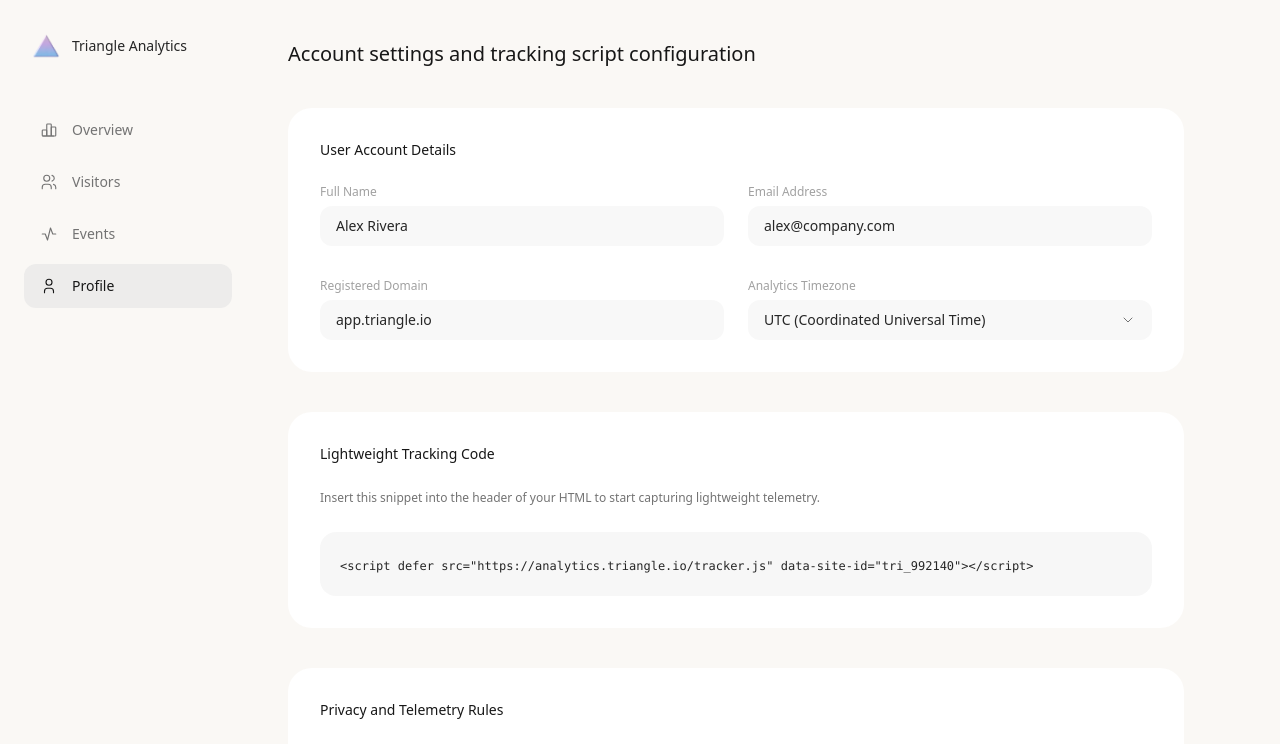
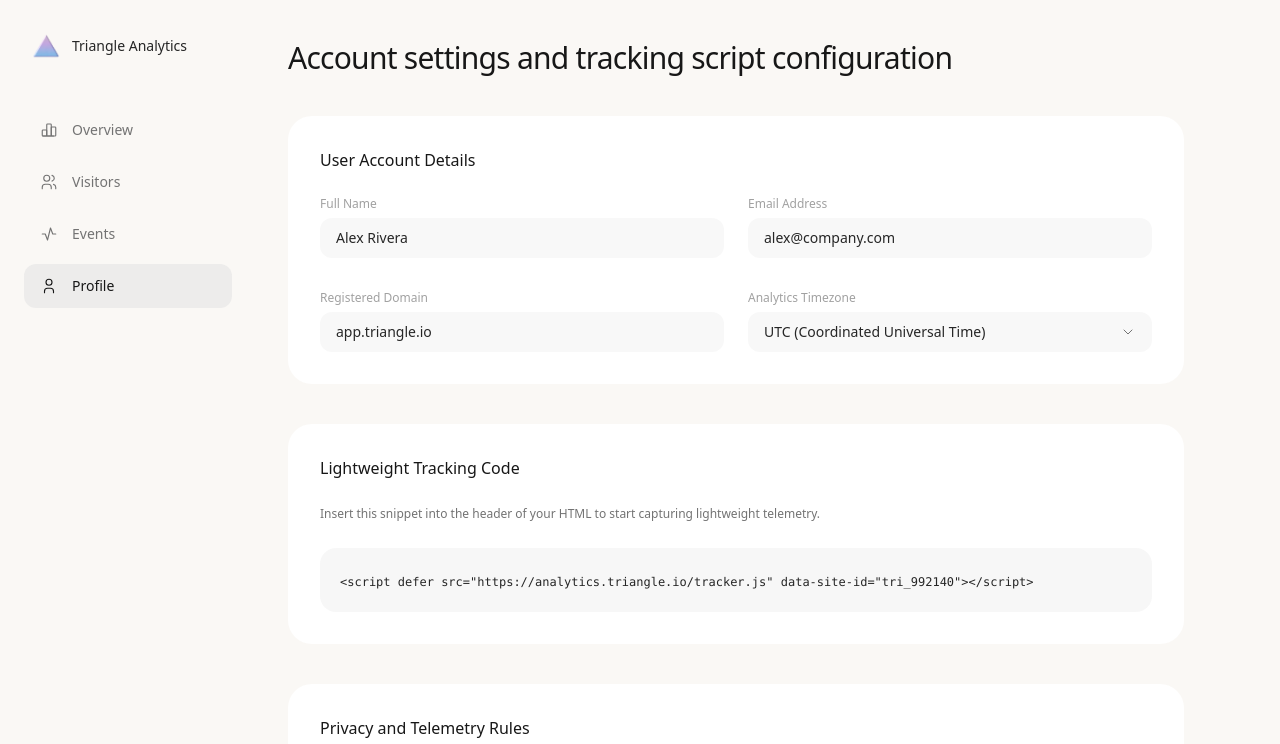
Before and after one commit to wisdomnova/triangle-analytics, a Next.js app: page /profile in a window 1280 px wide. Shown: the top 744 px of the page. Built offline with nearby package versions, Linux system fonts and the light colour scheme.

Commit message:
style: enhance header typography with larger size and medium weight

```diff
--- a/app/(dashboard)/events/page.tsx
+++ b/app/(dashboard)/events/page.tsx
@@ -62,7 +62,7 @@ export default function EventsPage() {
 
   return (
     <div className="flex flex-col gap-10 w-full">
-      <h1 className="text-xl font-light text-neutral-900">
+      <h1 className="text-2xl sm:text-3xl font-medium tracking-tight text-neutral-900">
         Custom conversion goals and user interaction event triggers
       </h1>
 
--- a/app/(dashboard)/overview/page.tsx
+++ b/app/(dashboard)/overview/page.tsx
@@ -79,7 +79,7 @@ export default function OverviewPage() {
     <div className="flex flex-col gap-10 w-full">
       {/* Top Header Controls */}
       <div className="flex flex-col md:flex-row md:items-center justify-between gap-6">
-        <h1 className="text-xl font-light text-neutral-900">
+        <h1 className="text-2xl sm:text-3xl font-medium tracking-tight text-neutral-900">
           Real time web traffic and visitor engagement overview
         </h1>
 
--- a/app/(dashboard)/profile/page.tsx
+++ b/app/(dashboard)/profile/page.tsx
@@ -26,13 +26,13 @@ export default function ProfilePage() {
 
   return (
     <div className="flex flex-col gap-10 w-full max-w-4xl">
-      <h1 className="text-xl font-light text-neutral-900">
+      <h1 className="text-2xl sm:text-3xl font-medium tracking-tight text-neutral-900">
         Account settings and tracking script configuration
       </h1>
 
       {/* Account Info Panel */}
       <div className="bg-white rounded-3xl p-8 flex flex-col gap-6">
-        <span className="text-sm font-normal text-neutral-900">
+        <span className="text-base font-medium text-neutral-900">
           User Account Details
         </span>
 
@@ -70,7 +70,7 @@ export default function ProfilePage() {
 
       {/* Tracking Script Snippet Panel */}
       <div className="bg-white rounded-3xl p-8 flex flex-col gap-6">
-        <span className="text-sm font-normal text-neutral-900">
+        <span className="text-base font-medium text-neutral-900">
           Lightweight Tracking Code
         </span>
 
@@ -87,7 +87,7 @@ export default function ProfilePage() {
 
       {/* Privacy Preferences */}
       <div className="bg-white rounded-3xl p-8 flex flex-col gap-6">
-        <span className="text-sm font-normal text-neutral-900">
+        <span className="text-base font-medium text-neutral-900">
           Privacy and Telemetry Rules
         </span>
 
--- a/app/(dashboard)/visitors/page.tsx
+++ b/app/(dashboard)/visitors/page.tsx
@@ -80,7 +80,7 @@ export default function VisitorsPage() {
 
   return (
     <div className="flex flex-col gap-10 w-full">
-      <h1 className="text-xl font-light text-neutral-900">
+      <h1 className="text-2xl sm:text-3xl font-medium tracking-tight text-neutral-900">
         Live visitor sessions and active customer telemetry logs
       </h1>
 
--- a/components/dashboard/DataTable.tsx
+++ b/components/dashboard/DataTable.tsx
@@ -90,7 +90,7 @@ export default function DataTable({ title, rows }: DataTableProps) {
       {/* Header controls: Search & Filters */}
       <div className="flex flex-col sm:flex-row items-start sm:items-center justify-between gap-4">
         {title && (
-          <span className="text-base font-normal text-neutral-900">
+          <span className="text-base font-medium text-neutral-900">
             {title}
           </span>
         )}
```
